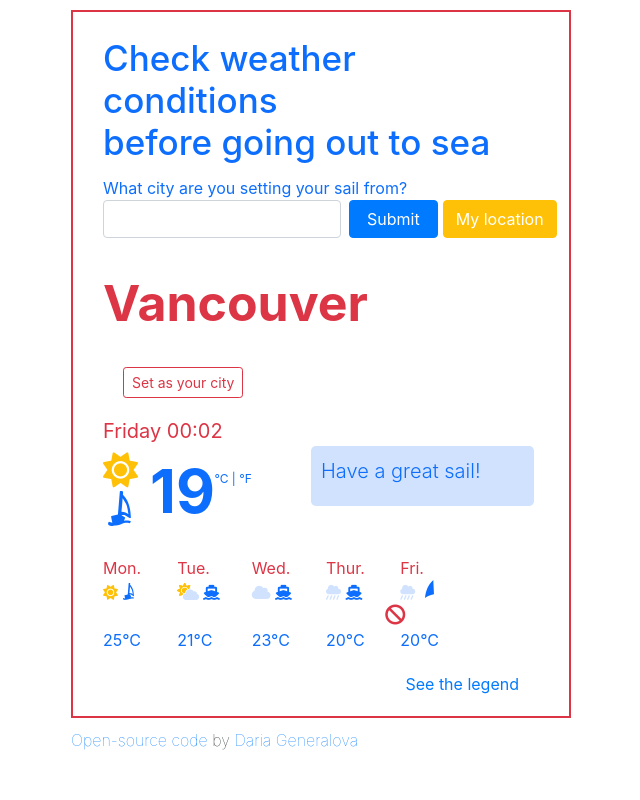
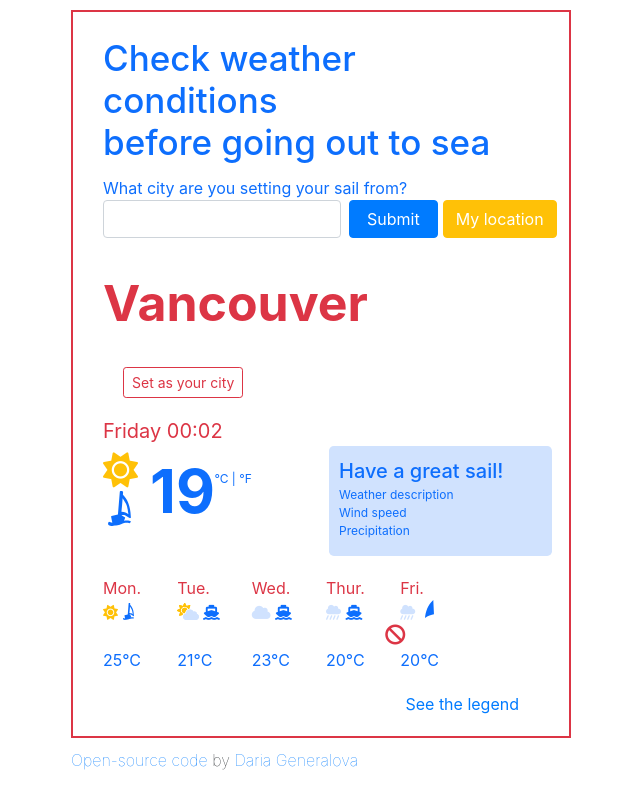
Before and after one commit to dashageneralova/WeatherApp, a website built with Parcel: page index.html in a window 1280 px wide. Shown: the whole page, without its empty margins (14-654 px from the left). Built offline with nearby package versions, Linux system fonts and the light colour scheme.

Commit message:
Edited the jumbotron: Added weather parameters, styling.

```diff
--- a/index.html
+++ b/index.html
@@ -80,11 +80,16 @@
           <div class="col-6">
             <i class="fas fa-sun icon upper"></i>
             <img src="src/yacht.svg" class="icon bottom" />
-            <span class="current" id="currentTemperature">19</span>
+            <span id="currentTemperature">19</span>
             <span class="unit">°C | °F</span>
           </div>
           <div class="col-6 jumbotron verdict">
-            <p class="lead" id="jumbo">Have a great sail!</p>
+            <p class="lead" id="jumboLead">Have a great sail!</p>
+            <ul>
+              <li>Weather description</li>
+              <li>Wind speed</li>
+              <li>Precipitation</li>
+            </ul>
           </div>
         </div>
 
--- a/src/style.css
+++ b/src/style.css
@@ -3,9 +3,19 @@ h1 {
   font-size: 35px;
   padding: 5px 0;
 }
+li {
+  font-size: 12px;
+  list-style: none;
+  margin: 0;
+  padding: 0;
+}
 p {
   color: #0d6efd;
   font-size: 15px;
+}
+ul {
+  margin-top: 0px;
+  padding: 0;
 }
 .align {
   margin-left: 0px;
@@ -127,12 +137,12 @@ p {
   color: #0d6efd;
   font-size: 30px;
   font-weight: normal;
-  height: 60px;
   margin-top: 0px;
   margin-bottom: 0;
   padding: 10px 10px 0 10px;
   position: relative;
   top: 0px;
+  left: 18px;
 }
 #current-position {
   color: #fff;
@@ -153,6 +163,8 @@ p {
   font-weight: lighter;
   margin-top: 10px;
 }
-#jumbo {
+#jumboLead {
+  font-weight: 500;
   vertical-align: middle;
+  margin: 0;
 }
```
